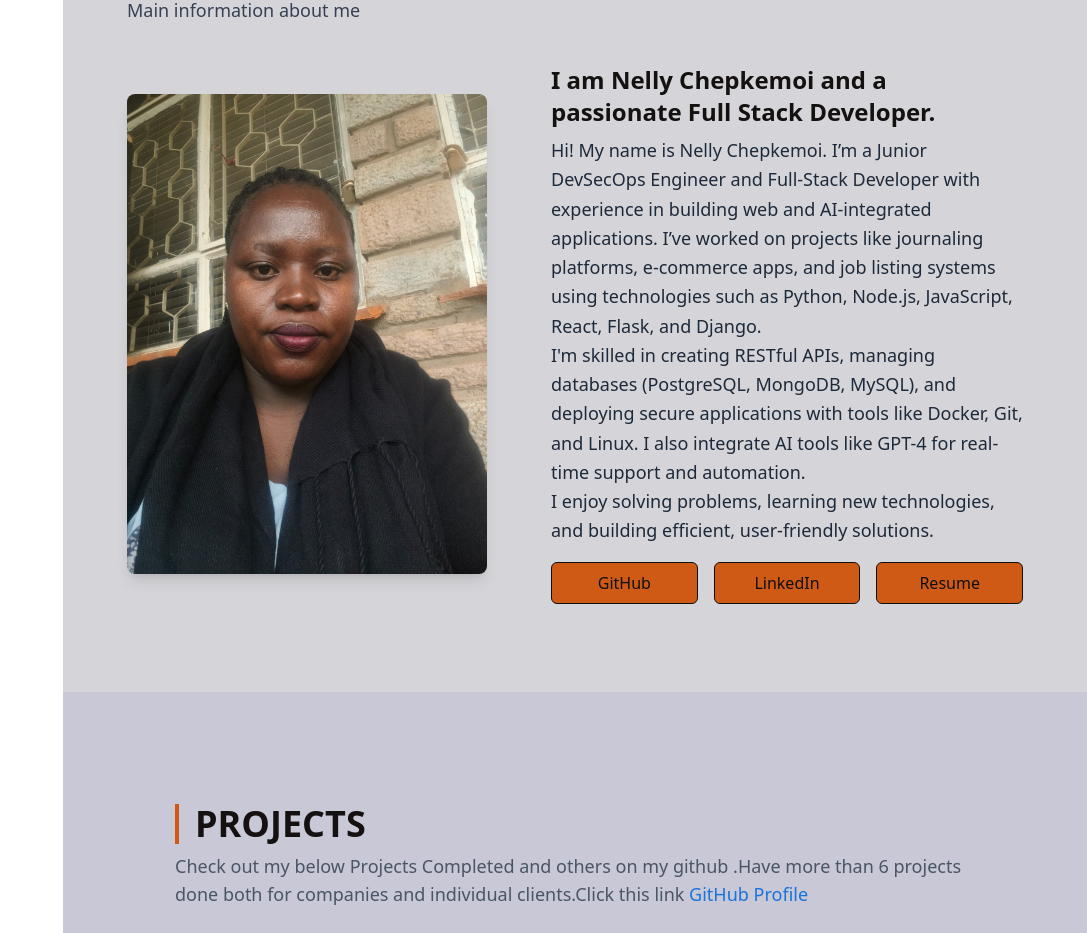
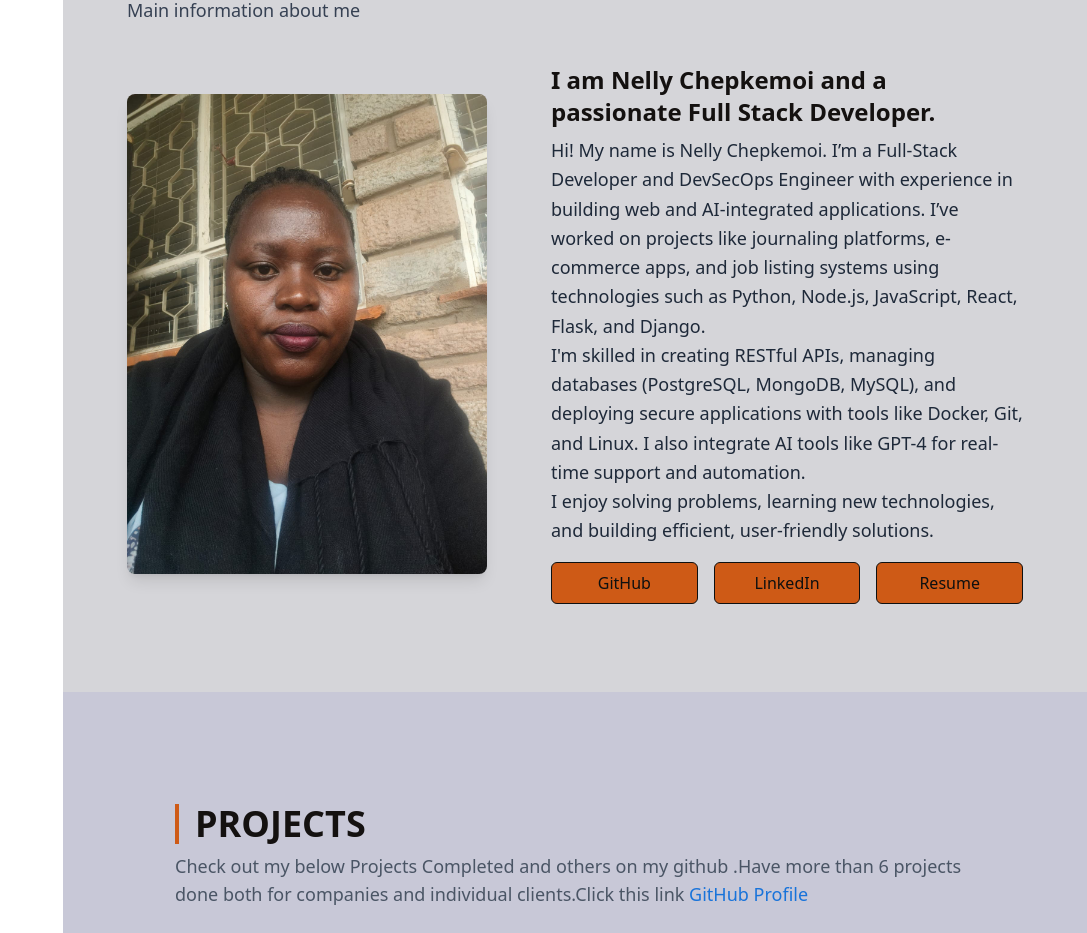
Before and after one commit to Nellybii/myportfolio, a Nuxt app: page / in a window 1280 px wide. Shown: the part 940-1873 px from the top of the page, without its empty margins (193-1280 px from the left). Built offline with nearby package versions, Linux system fonts and the light colour scheme.

Commit message:
introduction

```diff
--- a/pages/about.vue
+++ b/pages/about.vue
@@ -13,7 +13,7 @@
           I am Nelly Chepkemoi and a passionate Full Stack Developer.
         </h1>
         <p class="text-lg text-gray-800 leading-relaxed">
-          Hi! My name is Nelly Chepkemoi. I’m a Junior DevSecOps Engineer and Full-Stack Developer with
+          Hi! My name is Nelly Chepkemoi. I’m a Full-Stack Developer and DevSecOps Engineer with
           experience in building web and AI-integrated applications. I’ve worked on projects like journaling
           platforms, e-commerce apps, and job listing systems using technologies such as Python, Node.js,
           JavaScript, React, Flask, and Django.
```
